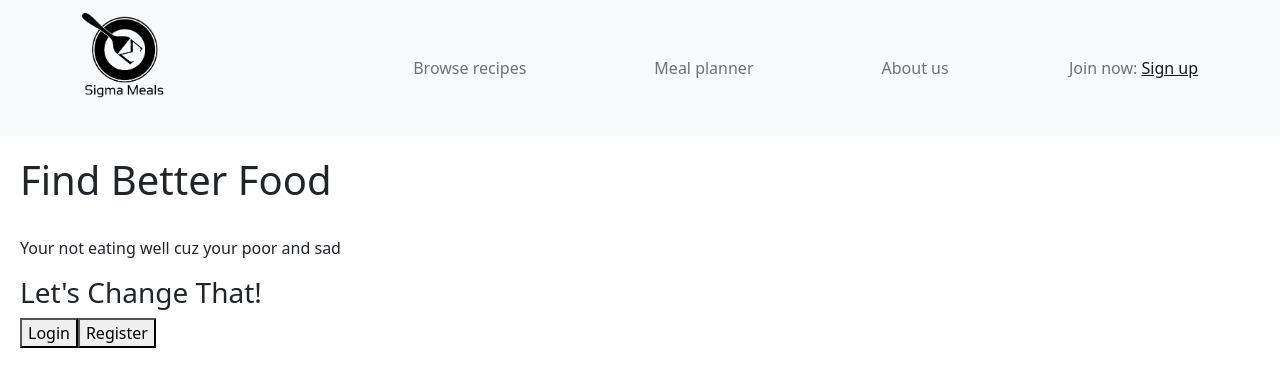
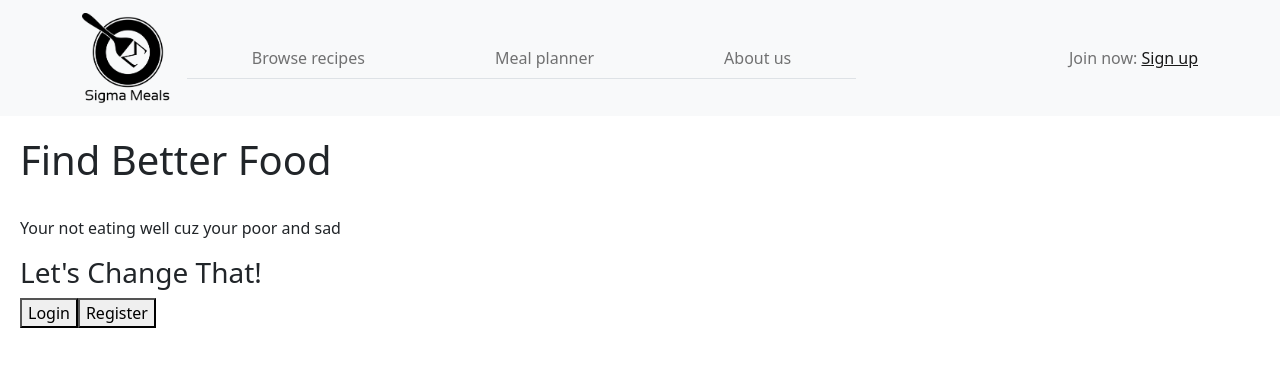
Before and after one commit to Abdulqdir/SigmaMeals, a React (Create React App) app in the folder client/: page / in a window 1280 px wide. Shown: the top 386 px of the page. Built offline with nearby package versions, Linux system fonts and the light colour scheme.

Commit message:
Navbar changes

```diff
--- a/client/src/components/Topbar.css
+++ b/client/src/components/Topbar.css
@@ -1,8 +1,13 @@
-.navbar-nav {
+/* .navbar-nav {
   padding-left: 10.5rem;
-}
+} */
 
 .navlink-wrapper {
   padding-left: 3.5rem;
   padding-right: 3.5rem;
 }
+
+.sigmameals-logo {
+  width: auto;
+  height: 90px;
+}
--- a/client/src/components/Topbar.js
+++ b/client/src/components/Topbar.js
@@ -1,5 +1,6 @@
 import React from "react";
-import { Container, Navbar, Nav } from "react-bootstrap";
+import { Container, Navbar } from "react-bootstrap";
+import Nav from "react-bootstrap/Nav";
 import "./Topbar.css";
 import logo from "./logo.png";
 
@@ -8,21 +9,23 @@ export default function Topbar() {
     <Navbar bg="light" variant="light">
       <Container>
         <Navbar.Brand href="/">
-          <img
-            src={logo}
-            alt="SigmaMeals Logo"
-            style={{ width: "auto", height: "110px" }}
-          />
+          <img className="sigmameals-logo" src={logo} alt="SigmaMeals Logo" />
         </Navbar.Brand>
-        <Nav className="me-auto">
+        <Nav variant="tabs">
           <div className="navlink-wrapper">
-            <Nav.Link href="/browseRecipes">Browse recipes</Nav.Link>
+            <Nav.Link eventKey="browseRecipes" href="/browseRecipes">
+              Browse recipes
+            </Nav.Link>
           </div>
           <div className="navlink-wrapper">
-            <Nav.Link href="/mealPlanner">Meal planner</Nav.Link>
+            <Nav.Link href="mealPlanner" eventKey="mealPlanner">
+              Meal planner
+            </Nav.Link>
           </div>
           <div className="navlink-wrapper">
-            <Nav.Link href="/aboutUs">About us</Nav.Link>
+            <Nav.Link href="aboutUs" eventKey="aboutUs">
+              About us
+            </Nav.Link>
           </div>
         </Nav>
         <Navbar.Toggle />
--- a/client/src/pages/BrowseRecipes.js
+++ b/client/src/pages/BrowseRecipes.js
@@ -13,19 +13,30 @@ const BrowseRecipes = () => {
       .then((data) => setRecipes(data.result));
   }, []);
 
+  // console.log(recipes);
+
+  const openInNewtabSecure = (url) => {
+    const newWindow = window.open(url, "_blank", "noopener,noreferrer");
+    if (newWindow) newWindow.opener = null;
+  };
+
   return (
     <div className="browse-recipes-content">
-      <Table striped bordered hover size="sm" variant="dark">
+      <Table striped bordered hover size="sm" variant="light">
         <thead>
           <tr>
             <th>Recipe</th>
             <th>Cost</th>
             <th>Description</th>
+            <th>Rating</th>
           </tr>
         </thead>
         <tbody>
           {recipes.map((rep) => (
-            <tr key={rep.recipe_id} onClick={() => console.log("test")}>
+            <tr
+              key={rep.recipe_id}
+              onClick={() => openInNewtabSecure(`/recipe?id=${rep.recipe_id}`)}
+            >
               <td>
                 <div className="recipe-container">
                   <span className="recipe-title">{rep.recipe_title}</span>
@@ -40,6 +51,7 @@ const BrowseRecipes = () => {
               <td className="recipe-description">
                 {parser(rep.recipe_description)}
               </td>
+              <td className="recipe-rating">{rep.rating}/5</td>
             </tr>
           ))}
         </tbody>
--- /dev/null
+++ b/client/src/pages/LandingPage.css
@@ -0,0 +1,3 @@
+.landing-wrapper {
+  padding: 20px;
+}
--- a/client/src/pages/LandingPage.js
+++ b/client/src/pages/LandingPage.js
@@ -1,8 +1,9 @@
 import React from "react";
+import "./LandingPage.css";
 
 const LandingPage = () => {
   return (
-    <div style={{ padding: "20px" }}>
+    <div className="landing-wrapper">
       <h1>Find Better Food</h1>
       <br />
       <p>Your not eating well cuz your poor and sad</p>
```
Also changed, not shown: client/src/components/landing-background.png (added), client/src/components/logo.png.
